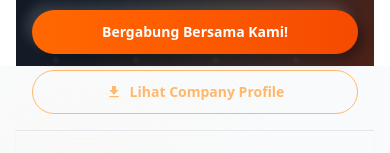
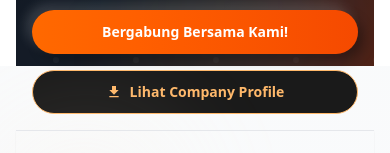
Before and after one commit to devduluin/landingpage_mda, a Next.js app: page / in a window 390 px wide. Shown: the part 574-727 px from the top of the page. Built offline with nearby package versions, Linux system fonts and the light colour scheme.

Commit message:
change bg color

```diff
--- a/src/components/sections/HeroSection.tsx
+++ b/src/components/sections/HeroSection.tsx
@@ -159,7 +159,7 @@ const HeroSection: React.FC = () => {
     relative cursor-pointer overflow-hidden
     w-full sm:w-auto
     border md:border-0
-    md:bg-[#1a1a1a]
+    bg-[#1a1a1a]
     text-orange-300
     font-semibold px-6 py-3 md:px-8 md:py-4 !rounded-full
     text-sm md:text-base
```
